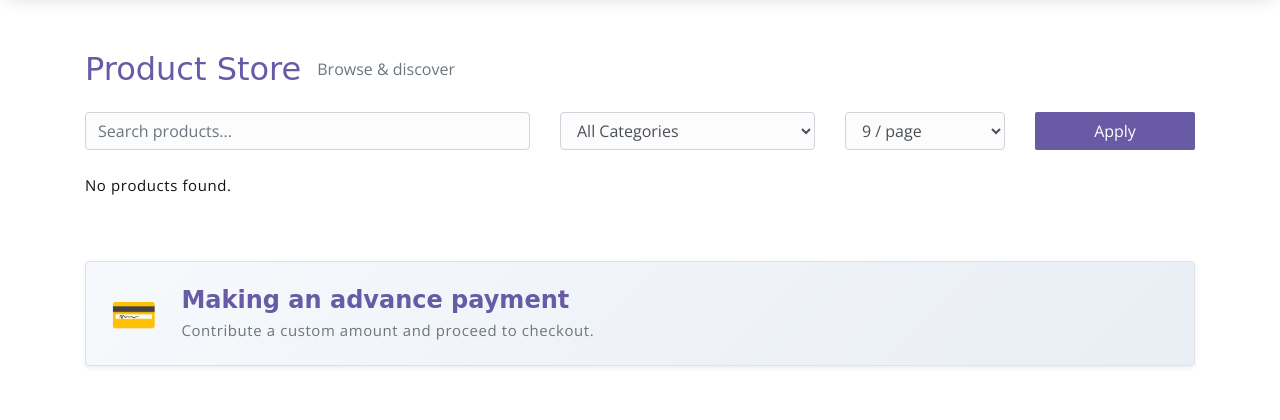
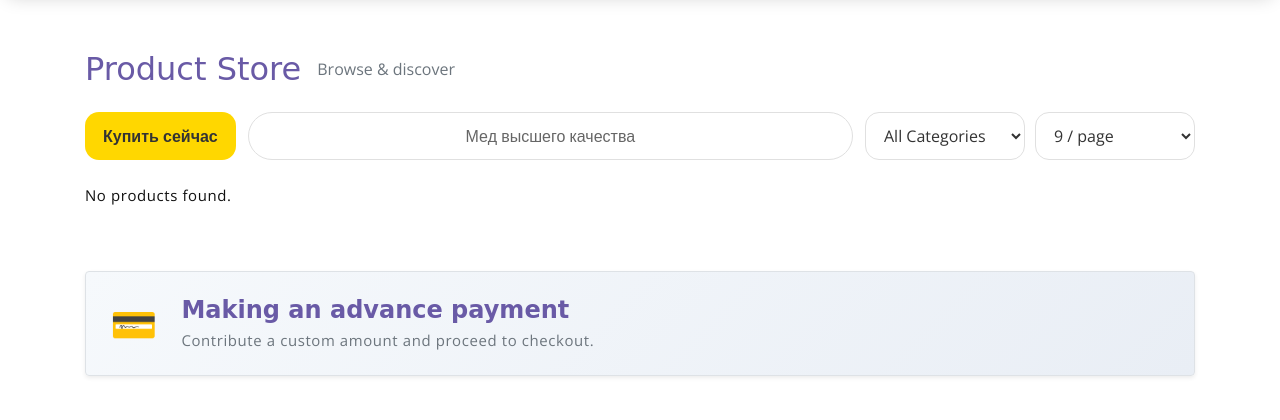
Before and after one commit to Bayrambek770/tech-store, a Django app: page /store/ in a window 1280 px wide. Shown: the part 82-502 px from the top of the page. Run offline with Django 5.2, Linux system fonts and the light colour scheme; data that the repository does not hold is empty; some libraries are stand-ins or nearby versions; some web fonts are replaced.

Commit message:
fixing filter design

```diff
--- a/templates/store.html
+++ b/templates/store.html
@@ -22,26 +22,24 @@
             <h2 class="mb-2 mb-md-0 mr-md-3">{% trans "Product Store" %}</h2>
             <span class="text-muted">{% trans "Browse & discover" %}</span>
         </div>
-        <form method="get" class="store-filters row mb-4" id="filter-form">
-        <div class="col-lg-5 mb-2 mb-lg-0"><input type="text" name="q" value="{{ search_query|default:'' }}" class="form-control"
-            placeholder="{% trans 'Search products...' %}"></div>
-            <div class="col-lg-3 mb-2 mb-lg-0">
-                <select name="category" class="form-control">
+        <form method="get" class="store-filters mb-4" id="filter-form">
+            <div class="filters-row">
+                <button class="ui-primary-btn" type="submit">{% trans "Купить сейчас" %}</button>
+                <input type="text" name="q" value="{{ search_query|default:'' }}" class="ui-pill-input" placeholder="Мед высшего качества">
+                <div class="filters-inline">
+                    <select name="category" class="ui-select">
                         <option value="">{% trans "All Categories" %}</option>
                         {% for cat in categories %}
-                    <option value="{{ cat.id }}" {% if current_category == cat.id %}selected{% endif %}>{{ cat.name }}
-                    </option>
+                        <option value="{{ cat.id }}" {% if current_category == cat.id %}selected{% endif %}>{{ cat.name }}</option>
                         {% endfor %}
                     </select>
-            </div>
-            <div class="col-lg-2 mb-2 mb-lg-0">
-                <select name="page_size" class="form-control" id="page-size-select">
+                    <select name="page_size" class="ui-select" id="page-size-select">
                         {% for size in page_size_options %}
                         <option value="{{ size }}" {% if page_size == size %}selected{% endif %}>{{ size }} {% trans '/ page' %}</option>
                         {% endfor %}
                     </select>
                 </div>
-            <div class="col-lg-2"><button class="btn btn-primary btn-block">{% trans "Apply" %}</button></div>
+            </div>
         </form>
         <div id="products-wrapper">
             {% include 'partials/_product_grid.html' %}
@@ -148,6 +146,24 @@
         .store-actions-inner .left,.store-actions-inner .right{width:100%;display:flex;justify-content:space-between;}
         #direct-checkout-btn{flex:1;justify-content:center;}
     }
+        /* Redesigned filters: capsule input and yellow action button */
+        .store-filters .filters-row{display:flex;gap:12px;align-items:center;flex-wrap:wrap}
+        .ui-pill-input{flex:1 1 360px;background:#fff;border:1px solid #E0E0E0;border-radius:9999px;padding:12px 18px;height:48px;line-height:24px;font-size:16px;color:#333;text-align:center}
+        .ui-pill-input::placeholder{color:#666}
+        .ui-primary-btn{background:#FFD700;border:none;color:#333;font-weight:700;border-radius:14px;padding:10px 18px;height:48px;line-height:28px;display:inline-flex;align-items:center;justify-content:center;white-space:nowrap}
+        .ui-select{background:#fff;border:1px solid #E0E0E0;border-radius:14px;padding:10px 14px;height:48px;line-height:28px;min-width:160px;color:#333}
+        .store-filters .filters-inline{display:flex;gap:10px;flex-wrap:wrap}
+        /* Pagination minimalist styling */
+        .pagination{gap:6px;flex-wrap:wrap}
+        .pagination .page-link, .pagination a, .pagination span{border:1px solid #E0E0E0;border-radius:12px;padding:8px 12px;color:#333;background:#fff}
+        .pagination .active .page-link{background:#FFD700;border-color:#FFD700;color:#000;font-weight:600}
+        @media (max-width: 600px){
+            .ui-pill-input{flex:1 1 100%;}
+            .ui-select{flex:1 1 48%;min-width:0}
+            .ui-primary-btn{flex:1 1 100%;}
+            .store-filters .filters-row{flex-direction:column;align-items:stretch}
+            .store-filters .filters-inline{justify-content:space-between}
+        }
     </style>
 </body>
 
```
Also changed, not shown: templates/designs/marketplace.html (+28 -8 lines). Lines whose indentation alone changed are shown as unchanged.
